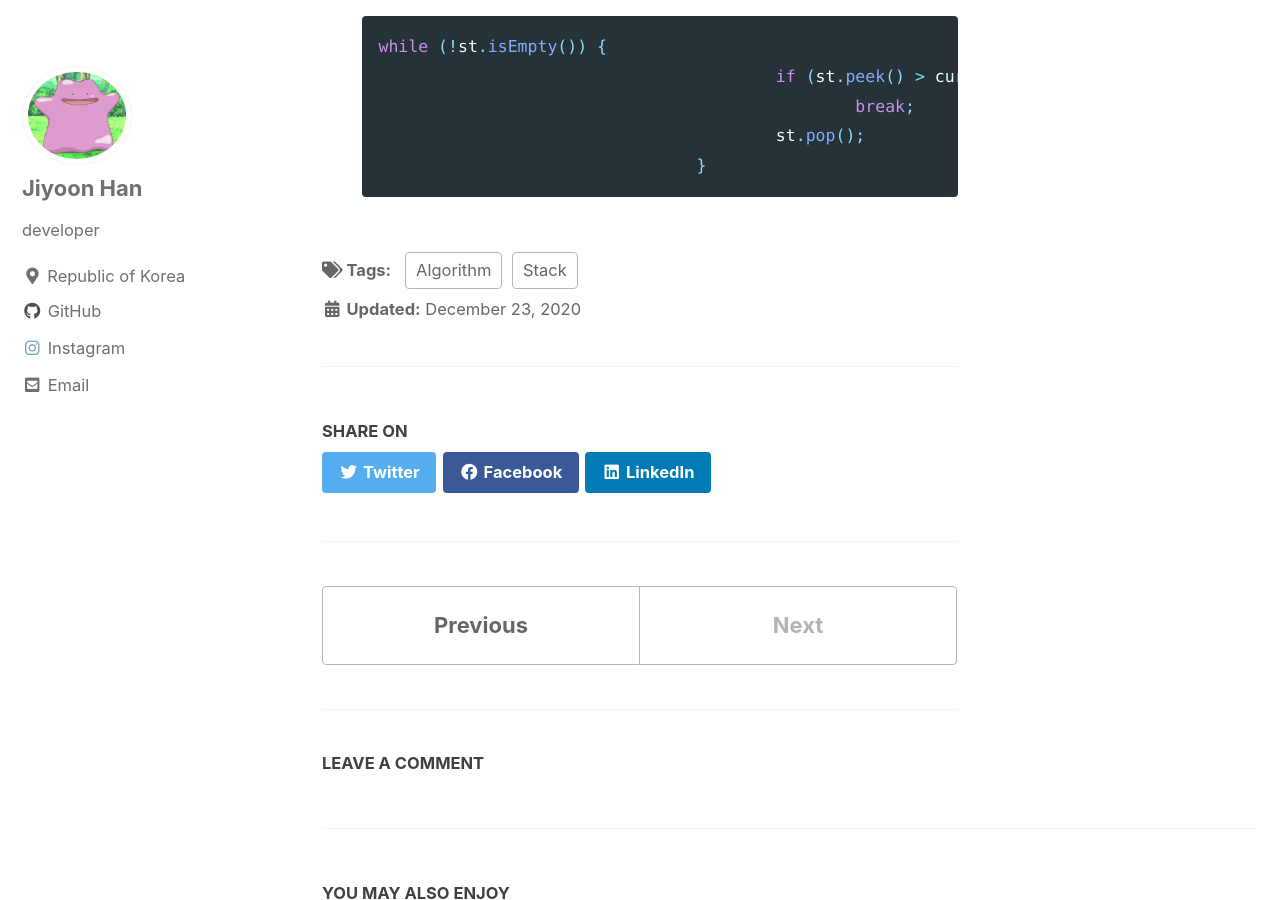
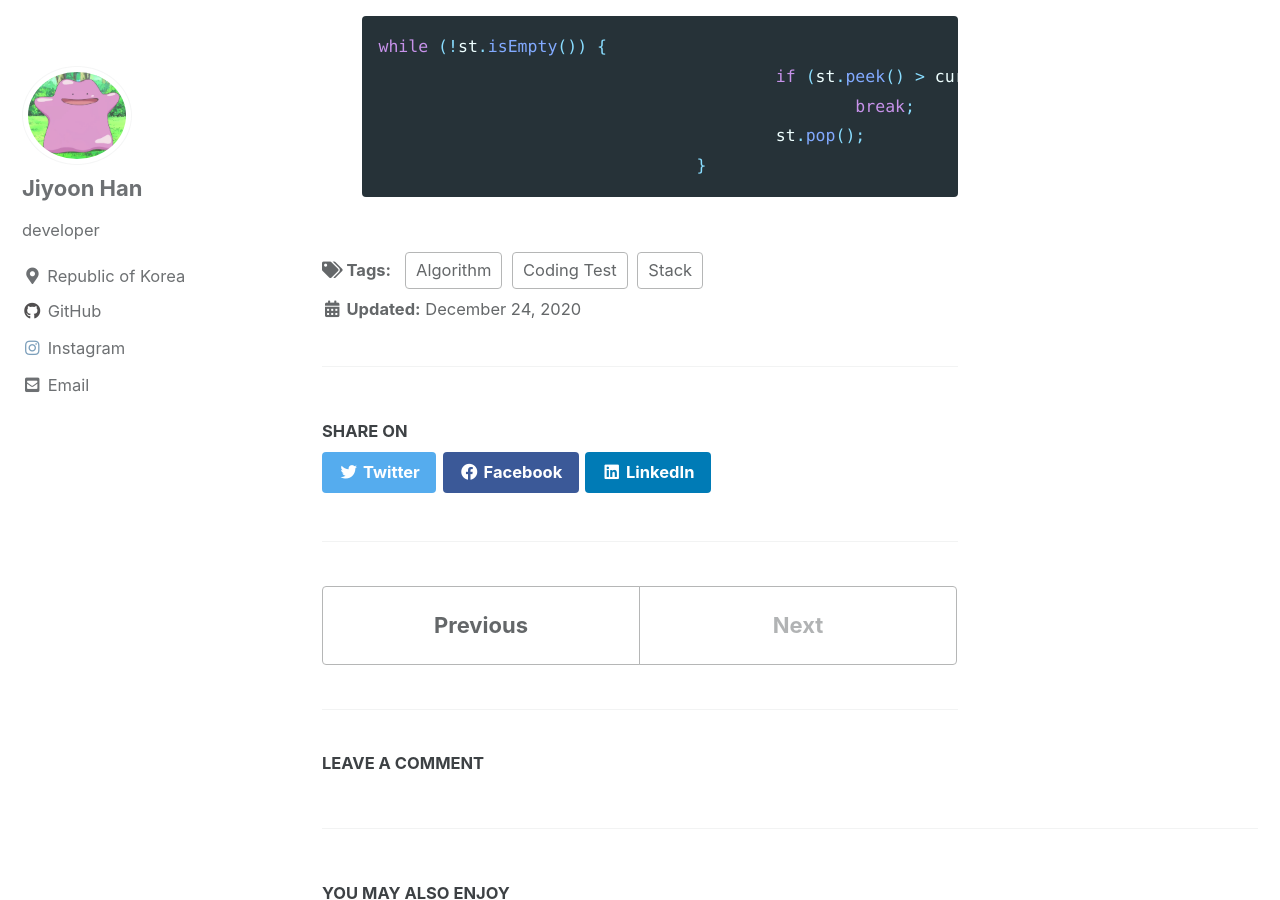
Before and after one commit to yyoooona/yyoooona.github.io, a Jekyll site: the page built from _posts/Algorithm/Stack/2020-12-23-BOJ-17608-막대기.md, in a window 1280 px wide and 900 px high, scrolled down 2107 px. Built offline with Jekyll 4.4.1, drawn with Linux system fonts in a browser that asks for light colours; cached includes are drawn as plain includes; comment, search, counter and statistics services are not loaded; part of the change alters nothing that is shown.

Commit message:
Update 2020-12-23-BOJ-17608-막대기.md

```diff
--- a/_posts/Algorithm/Stack/2020-12-23-BOJ-17608-막대기.md
+++ b/_posts/Algorithm/Stack/2020-12-23-BOJ-17608-막대기.md
@@ -1,13 +1,15 @@
 ---
 title:  BOJ 17608 막대기
-excerpt: 기본적인 face detection을 예제 코드를 통해 복습
+
 search: true
-algorithms:
+
+categories:
   - Stack
+
 tags:
-  - Stack
-  - Algorithm
-last_modified_at: 2020-12-23T19:00:00+09:00
+  - [Algorithm, Coding Test, Stack]
+
+last_modified_at: 2020-12-24
 ---
 
 
```
